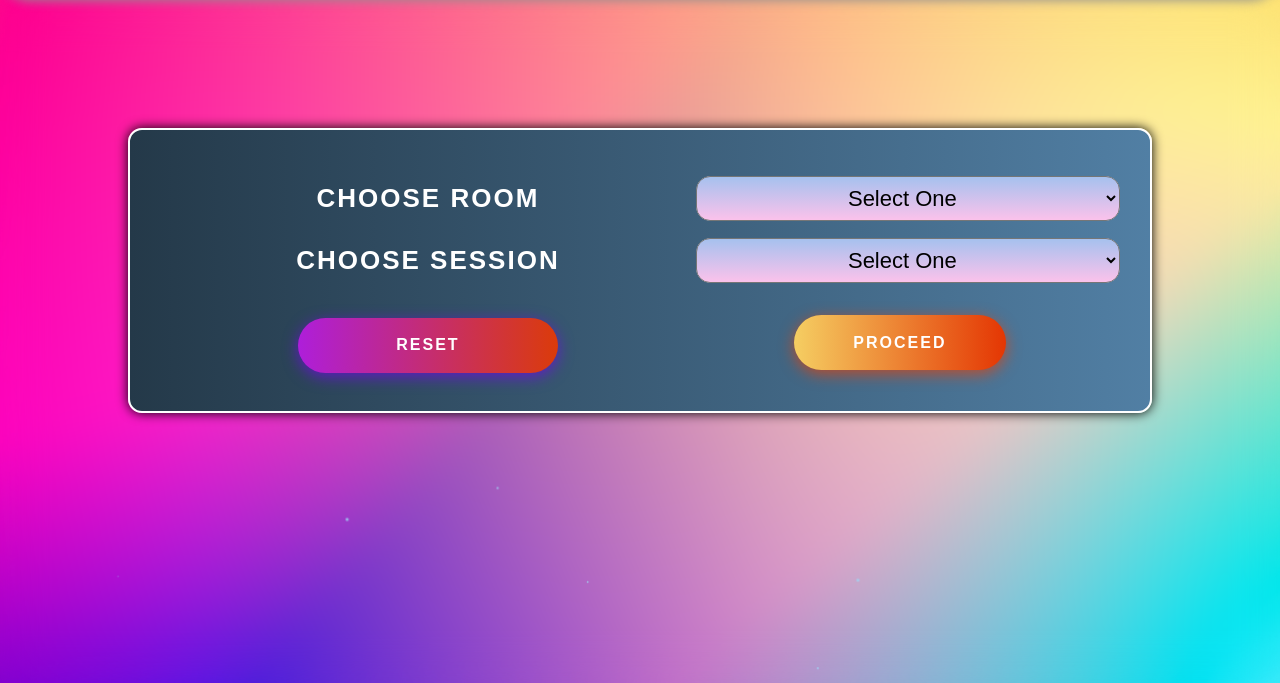
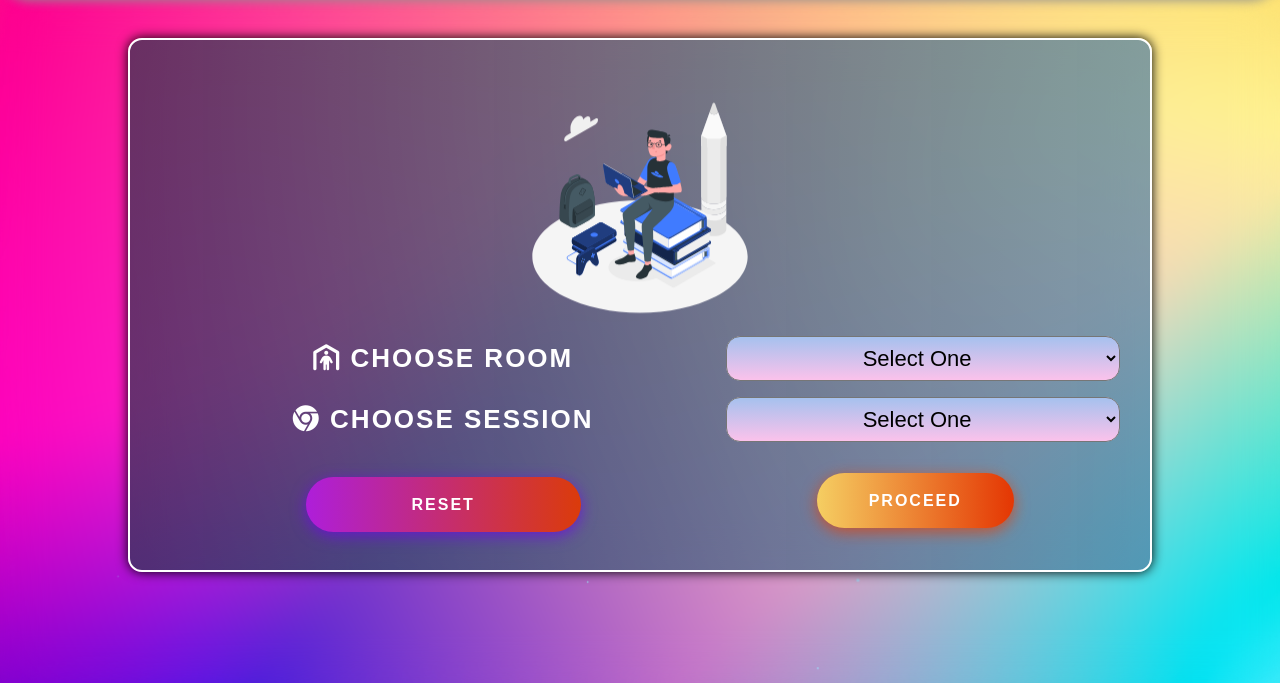
Before and after one commit to rajgopalhota/Learnathon, a Django app: page /room_display in a window 1280 px wide. Shown: the part 117-800 px from the top of the page. Run offline with Django 4.2, Linux system fonts and the light colour scheme; data comes from the database, SQL or seed files in the repository; both versions use the stored data as it was after the commit; some libraries are stand-ins or nearby versions; grey boxes are pictures that could not be loaded.

Commit message:
change done for UI

```diff
--- a/Website/static/stylesheets/faculty.css
+++ b/Website/static/stylesheets/faculty.css
@@ -6,7 +6,7 @@
     min-width: 80%;
     display: inline-block;
     font-size: 26px;
-    background-image: linear-gradient(to right, #243949 0%, #517fa4 100%);
+    background-image: linear-gradient(to right, #243949ae 0%, #517fa4b5 100%);
     color: white;
     padding: 38px;
     letter-spacing: 2px;
@@ -15,7 +15,7 @@
     border: 2px solid white;
     box-shadow: 0 0 12px black;
     text-transform: uppercase;
-    margin-top: 10%;
+    margin-top: 3%;
     margin-left: auto;
     margin-right: auto;
 }
@@ -48,3 +48,6 @@
     width: 50%;
     margin-top: 5%;
 }
+.roomsdisplay img{
+    margin: auto;
+}
--- a/Website/templates/components/rooms.html
+++ b/Website/templates/components/rooms.html
@@ -4,11 +4,14 @@
       <div class="roomsdisplay">
         <form action="{% url 'handle_review_room' %}" method="post">
           {% csrf_token %}
+          <center>
+          <img class="floating" src="./static/images/studentico.svg" width="250" />
+          </center>
           <table>
             <tbody>
               <tr>
                 <td>
-                  <label for="room">Choose Room</label>
+                  <label for="room"><i class="fa-solid fa-person-shelter" style="color: #ffffff;"></i> Choose Room</label>
                 </td>
                 <td>
                   <select name="room" id="room">
@@ -23,7 +26,7 @@
               </tr>
               <tr>
                 <td>
-                  <label for="session">Choose Session</label>
+                  <label for="session"><i class="fa-brands fa-chrome" style="color: #ffffff;"></i> Choose Session</label>
                 </td>
                 <td>
                   <select name="session" id="session">
--- a/Website/templates/components/teams.html
+++ b/Website/templates/components/teams.html
@@ -7,11 +7,14 @@
       method="post"
     >
       {% csrf_token %}
+      <center>
+        <img class="floating" src="./static/images/studentico.svg" width="250" />
+      </center>
       <table>
         <tbody>
           <tr>
             <td>
-              <label for="team">Choose a team</label>
+              <label for="team"><i class="fa-solid fa-people-group fa-flip" style="color: #ffffff;"></i> Choose a team</label>
             </td>
             <td>
               <select name="team" id="team">
```
Also changed, not shown: Website/static/images/1234.svg (deleted), Website/static/images/studentico.svg (added), db.sqlite3.
